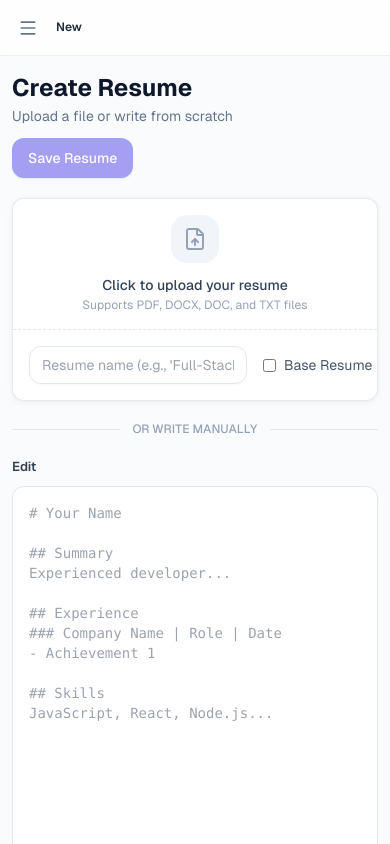
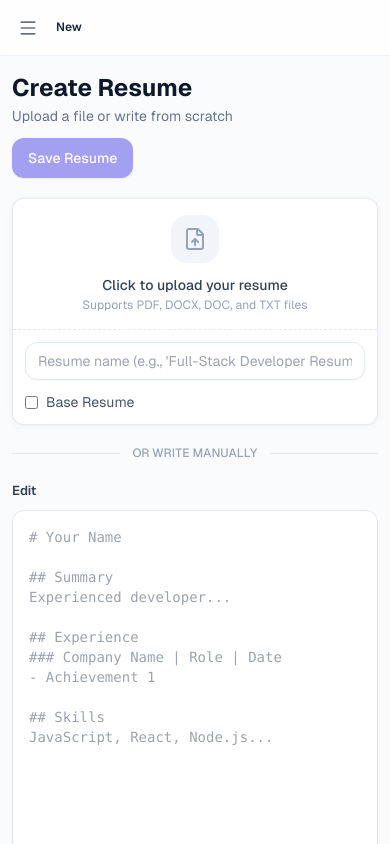
Before and after one commit to faizvk/job-pilot, a Next.js app: page /resumes/new in a window 390 px wide. Built offline with nearby package versions, Linux system fonts and the light colour scheme.

Commit message:
auto: update src/app/resumes/new/page.tsx (1 file changed, 1 insertion(+), 1 deletion(-))

```diff
--- a/src/app/resumes/new/page.tsx
+++ b/src/app/resumes/new/page.tsx
@@ -135,7 +135,7 @@
         )}
 
         {/* Name and options */}
-        <div className="flex items-center gap-4 p-4">
+        <div className="flex flex-col sm:flex-row sm:items-center gap-3 sm:gap-4 p-3 sm:p-4">
           <input
             type="text"
             placeholder="Resume name (e.g., 'Full-Stack Developer Resume')"
```
